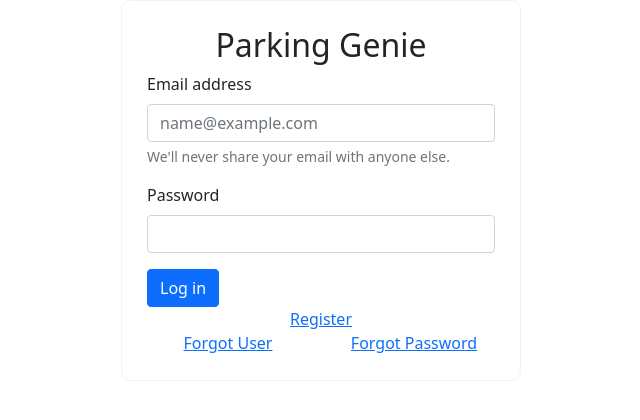
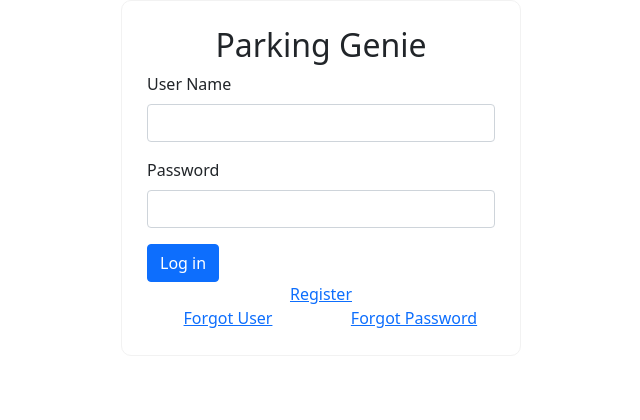
Before and after one commit to SSM121/2ndPlaceBestPlace, a Django app: page /login in a window 1280 px wide. Shown: the top 420 px of the page, without its empty margins (319-959 px from the left). Run offline with Django 3.2, Linux system fonts and the light colour scheme.

Commit message:
user log in process 100% works :)

```diff
--- a/src/parkingGenie/templates/parkingGenie/login.html
+++ b/src/parkingGenie/templates/parkingGenie/login.html
@@ -1,3 +1,4 @@
+{% load static %}
 <!DOCTYPE html>
 <html lang="en">
 <head>
@@ -14,14 +15,13 @@
             <center><h2>Parking Genie</h2></center>
 
             <div class="mb-3">
-                <label for="userEmail" class="form-label">Email address</label>
-                <input type="email" class="form-control" id="userEmail" placeholder="name@example.com" value="{{ userName }}">
-                <div id="emailHelp" class="form-text">We'll never share your email with anyone else.</div>
+                <label for="userName" class="form-label">User Name</label>
+                <input type="text" class="form-control" id="userName" name="userName"  value="{{ userName }}">
             </div>
 
             <div class="mb-3">
                 <label for="userPassword" class="form-label">Password</label>
-                <input type="password" class="form-control" id="userPassword">
+                <input type="password" class="form-control" id="userPassword" name="userPassword" value="{{ password }}">
             </div>
 
             <button type="submit" value="login" class="btn btn-primary">Log in</button>
--- a/src/parkingGenie/views.py
+++ b/src/parkingGenie/views.py
@@ -1,5 +1,8 @@
+from django.contrib.auth import authenticate
 from django.shortcuts import render, redirect, get_object_or_404
 from .models import Account
+from django.http import HttpResponse
+
 
 def index(request):
     return render(request, 'parkingGenie/index.html')
@@ -7,15 +10,27 @@ def index(request):
 
 def logIn(request):
     if request.method == "POST":
-        request.session['userEmail'] = request.user.email
-        request.session['userName'] = request.user.username
-        return redirect('parkingGenie:dashBoard')
+        userName = request.POST.get('userName')
+        password = request.POST.get("userPassword")
+        user = authenticate(username=userName, password=password)
+        if user != None:
+            request.session['userEmail'] = user.email
+            request.session['userName'] = user.username
+            request.session['firstName'] = user.first_name
+            request.session['firstName'] = user.last_name
+            return redirect('parkingGenie:dashBoard')
+        else:  # no matching credentials
+            return render(request, 'parkingGenie/login.html')
     elif request.method == "GET":
         return render(request, 'parkingGenie/login.html')
 
 
 def register(request):
-    return render(request, 'parkingGenie/register.html')
+    if request.method == "POST":
+        return HttpResponse(request)
+        #return redirect('parkingGenie:dashBoard')
+    elif request.method == "GET":
+        return render(request, 'parkingGenie/register.html')
 
 
 def forgotUser(request):
```
Also changed, not shown: src/parkingGenie/templates/parkingGenie/register.html (+11 -10 lines).
